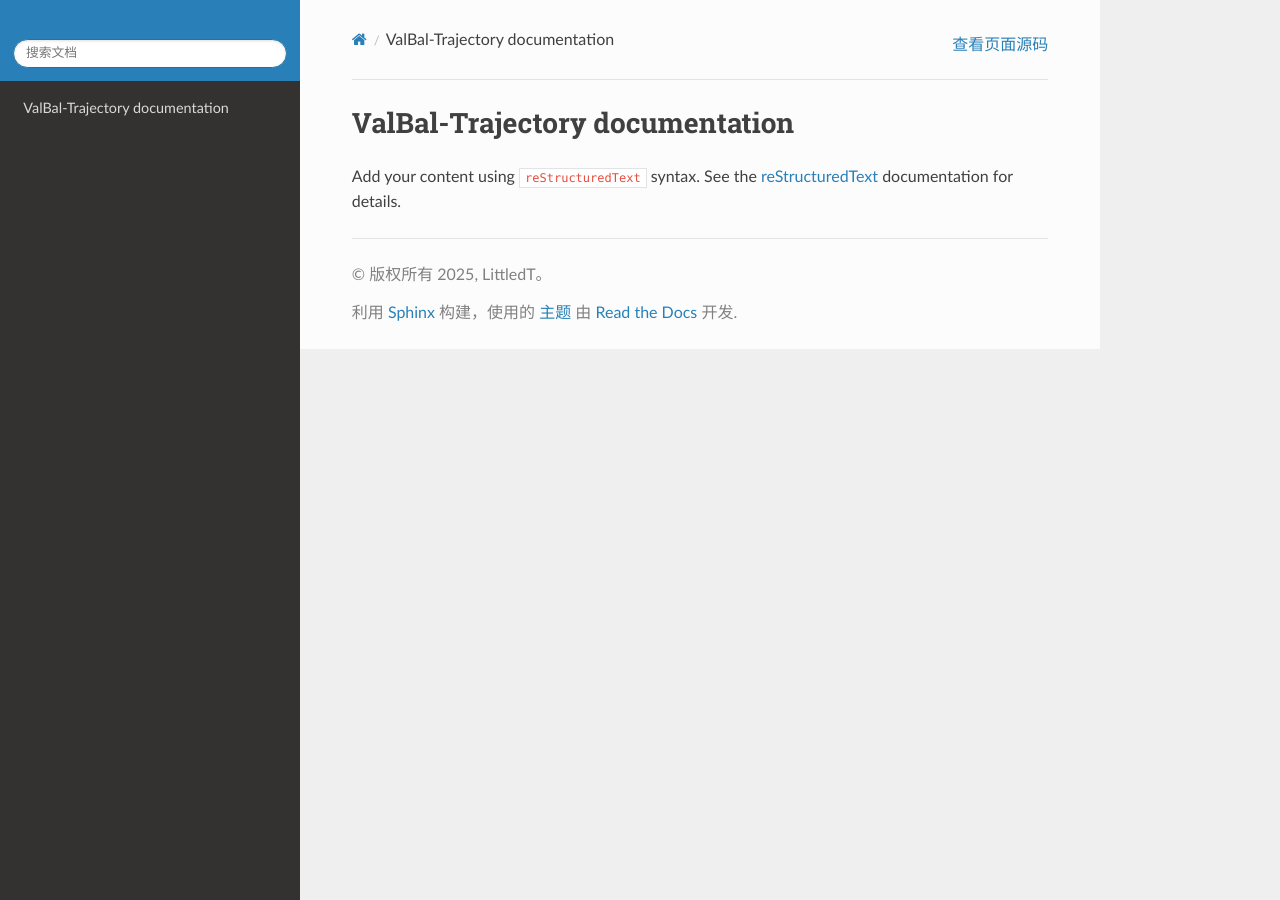
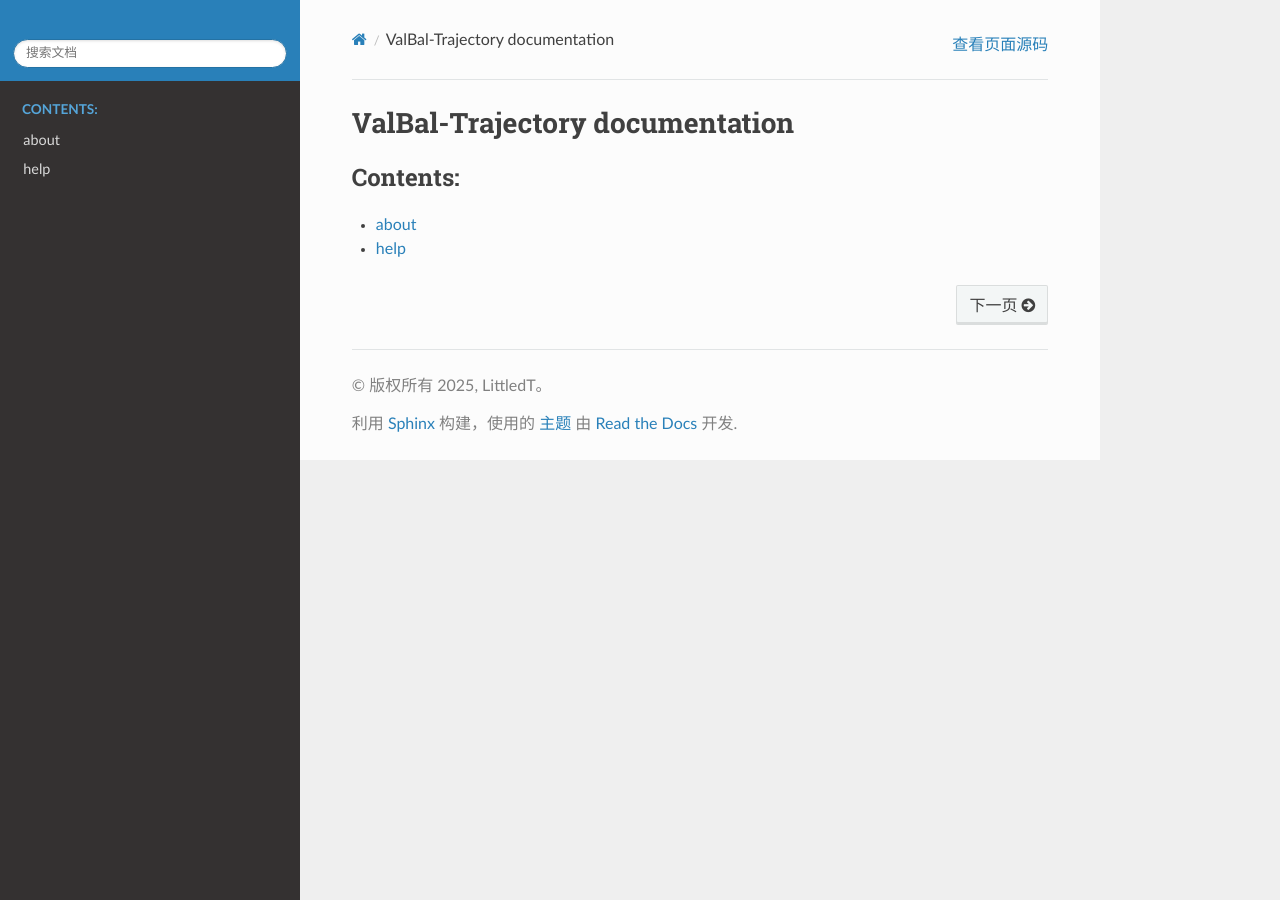
Before and after one commit to Passer-montanus/ReadTheDocs, a Sphinx documentation site: the page built from docs/source/index.rst, in a window 1280 px wide. Built offline with Sphinx 7.4.7 and the Read the Docs theme 3.1.0, drawn with Linux system fonts in a browser that asks for light colours.

Commit message:
更新 ReadTheDocs 配置，启用 PDF 和 ePub 格式构建；新增关于和帮助文档

```diff
--- /dev/null
+++ b/docs/source/about.rst
@@ -0,0 +1,4 @@
+about
+=======
+
+Test
--- /dev/null
+++ b/docs/source/help.rst
@@ -0,0 +1,3 @@
+help
+========
+Test
--- a/docs/source/index.rst
+++ b/docs/source/index.rst
@@ -6,11 +6,9 @@
 ValBal-Trajectory documentation
 ===============================
 
-Add your content using ``reStructuredText`` syntax. See the
-`reStructuredText <https://www.sphinx-doc.org/en/master/usage/restructuredtext/index.html>`_
-documentation for details.
-
-
 .. toctree::
    :maxdepth: 2
    :caption: Contents:
+
+   about
+   help
```
Also changed, not shown: .readthedocs.yaml.
